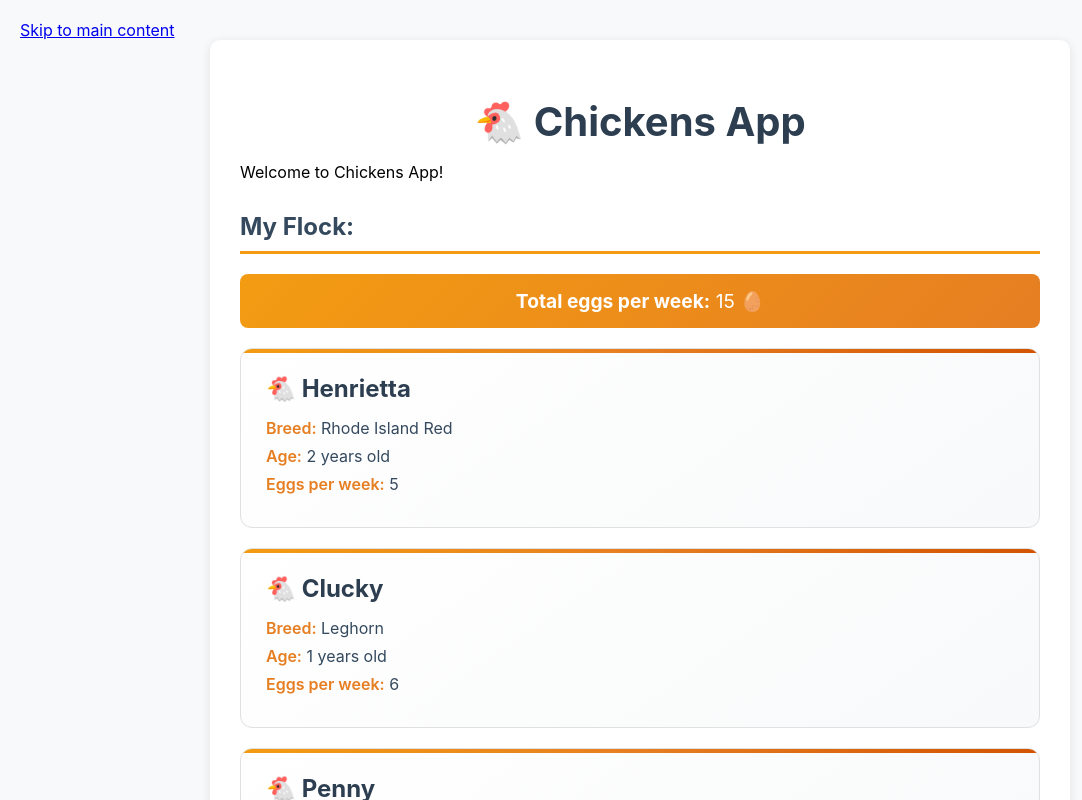
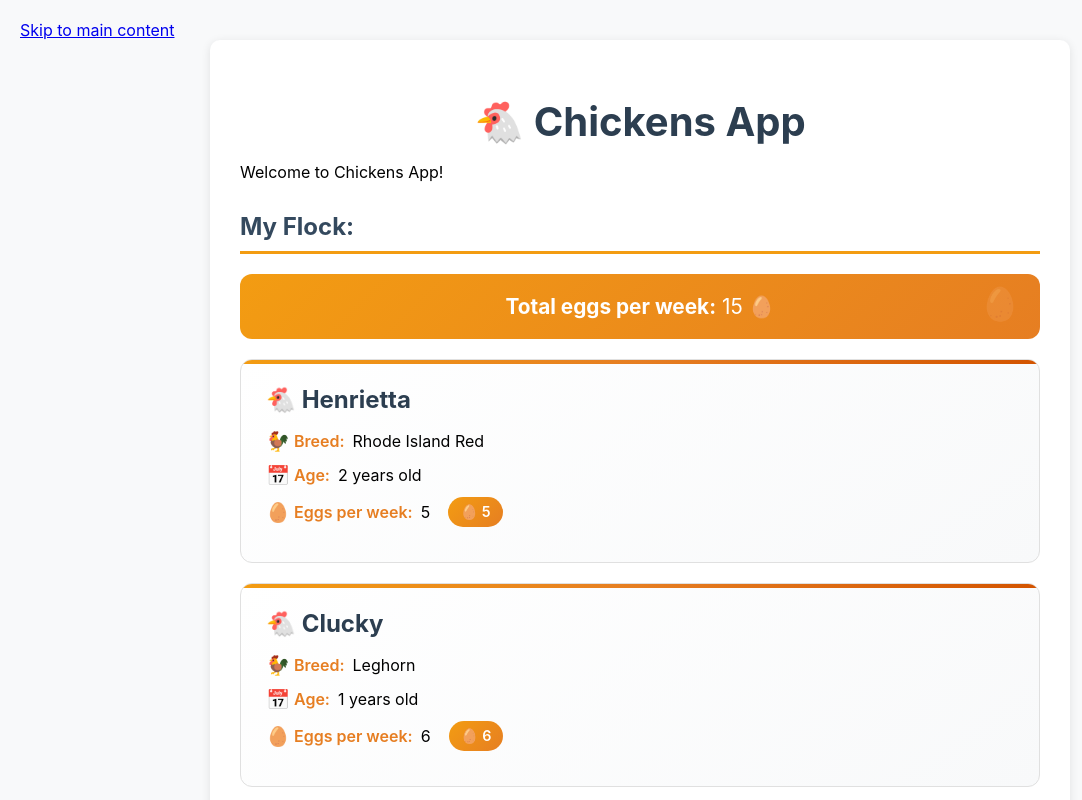
Before and after one commit to ThisbeSchoJo/chickens, a React (Create React App) app in the folder client/: page / in a window 1280 px wide. Shown: the top 800 px of the page, without its empty margins (0-1082 px from the left). Built offline with nearby package versions, Linux system fonts and the light colour scheme.

Commit message:
Added styling to chicken cards in App.css

```diff
--- a/client/src/App.css
+++ b/client/src/App.css
@@ -63,6 +63,46 @@ body {
   font-weight: 600;
 }
 
+/* Cute minimalist icons */
+.chicken-info {
+  display: flex;
+  align-items: center;
+  margin: 10px 0;
+  gap: 8px;
+}
+
+.chicken-info::before {
+  font-size: 1.2rem;
+  width: 20px;
+  text-align: center;
+}
+
+.breed-info::before {
+  content: "🐓";
+}
+
+.age-info::before {
+  content: "📅";
+}
+
+.eggs-info::before {
+  content: "🥚";
+}
+
+/* Cute egg counter badge */
+.egg-badge {
+  display: inline-flex;
+  align-items: center;
+  gap: 5px;
+  background: linear-gradient(135deg, #f39c12, #e67e22);
+  color: white;
+  padding: 6px 12px;
+  border-radius: 20px;
+  font-size: 0.9rem;
+  font-weight: 600;
+  margin-left: 10px;
+}
+
 /* Beautiful heading styles */
 h1 {
   color: #2c3e50;
@@ -88,11 +128,22 @@ h3 {
 .total-eggs {
   background: linear-gradient(135deg, #f39c12, #e67e22);
   color: white;
-  padding: 15px;
-  border-radius: 8px;
+  padding: 20px;
+  border-radius: 12px;
   text-align: center;
-  font-size: 1.2rem;
+  font-size: 1.3rem;
   margin: 20px 0;
+  position: relative;
+  overflow: hidden;
+}
+
+.total-eggs::before {
+  content: "🥚";
+  font-size: 2rem;
+  position: absolute;
+  top: 10px;
+  right: 20px;
+  opacity: 0.3;
 }
 
 /* Style the chicken breeds list */
--- a/client/src/App.tsx
+++ b/client/src/App.tsx
@@ -67,15 +67,16 @@ const App: React.FC = () => {
         {myFlock.map((chicken, index) => (
           <div key={index} className="chicken-card">
             <h3>🐔 {chicken.name}</h3>
-            <p>
+            <div className="chicken-info breed-info">
               <strong>Breed:</strong> {chicken.breed}
-            </p>
-            <p>
+            </div>
+            <div className="chicken-info age-info">
               <strong>Age:</strong> {chicken.age} years old
-            </p>
-            <p>
+            </div>
+            <div className="chicken-info eggs-info">
               <strong>Eggs per week:</strong> {chicken.eggsPerWeek}
-            </p>
+              <span className="egg-badge">🥚 {chicken.eggsPerWeek}</span>
+            </div>
           </div>
         ))}
       </div>
```
